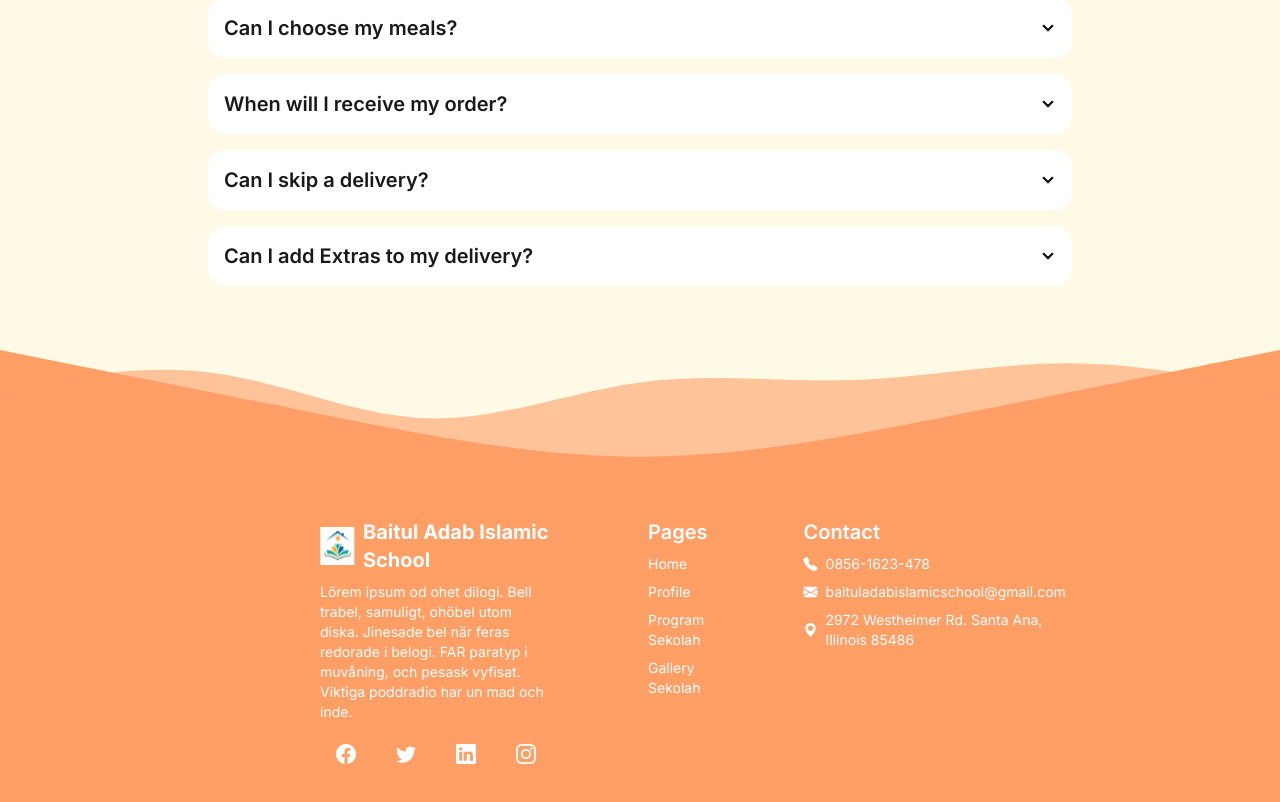
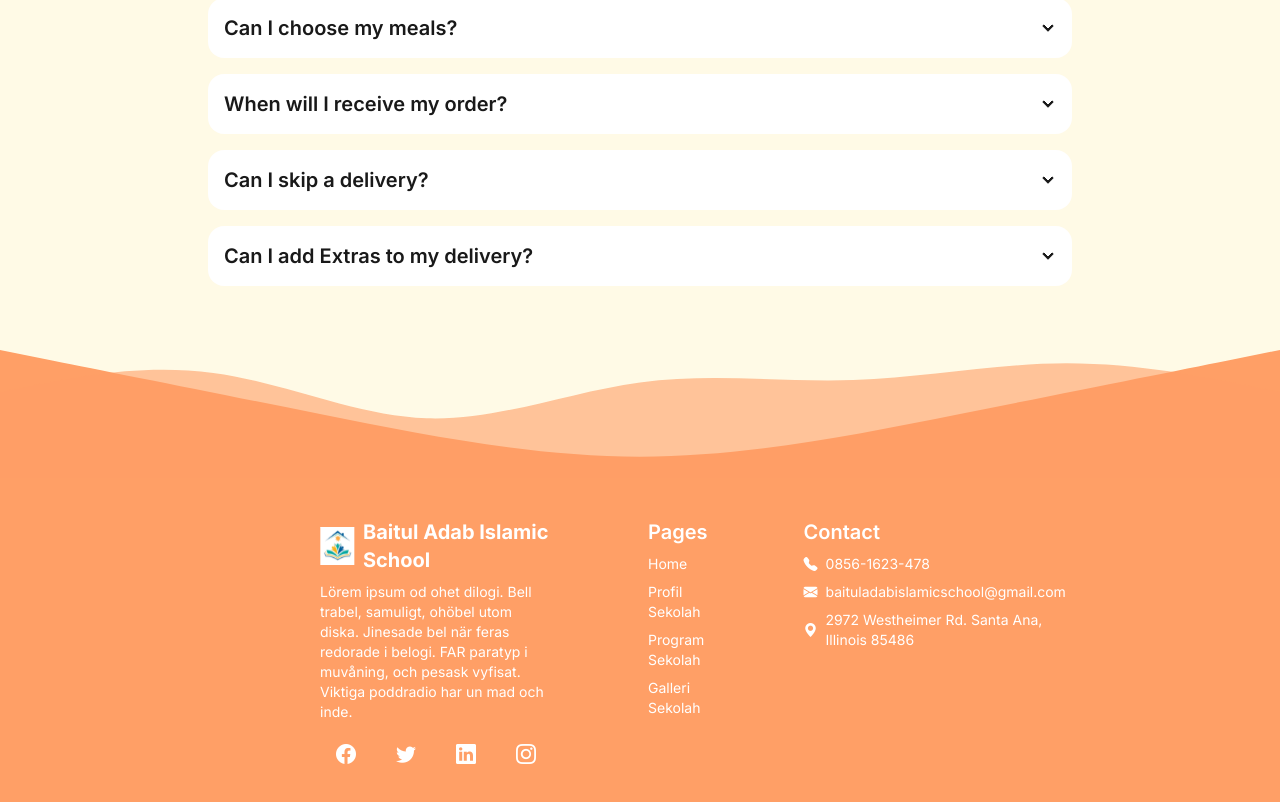
Before and after one commit to makbarramadhan62/baitul-adab-web, a Next.js app: page /contact-us/faq in a window 1280 px wide. Shown: the part 258-1060 px from the top of the page. Built offline with nearby package versions, Linux system fonts and the light colour scheme.

Commit message:
refactor: adjust href

```diff
--- a/components/footer/index.tsx
+++ b/components/footer/index.tsx
@@ -47,10 +47,18 @@ const Footer = () => {
         </aside>
         <nav className="text-white">
           <h6 className="text-xl font-semibold">Pages</h6>
-          <a className="link link-hover">Home</a>
-          <a className="link link-hover">Profile</a>
-          <a className="link link-hover">Program Sekolah</a>
-          <a className="link link-hover">Gallery Sekolah</a>
+          <a className="link link-hover" href="/">
+            Home
+          </a>
+          <a className="link link-hover" href="/profil-sekolah">
+            Profil Sekolah
+          </a>
+          <a className="link link-hover" href="/program-sekolah">
+            Program Sekolah
+          </a>
+          <a className="link link-hover" href="/galeri-sekolah">
+            Galleri Sekolah
+          </a>
         </nav>
         <nav className="text-white">
           <h6 className="text-xl font-semibold">Contact</h6>
```
